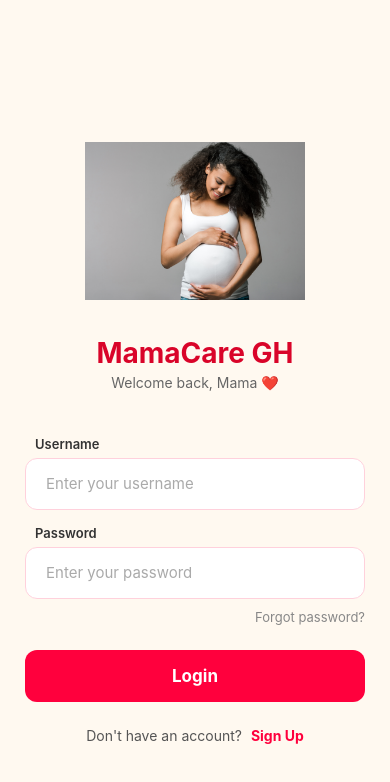
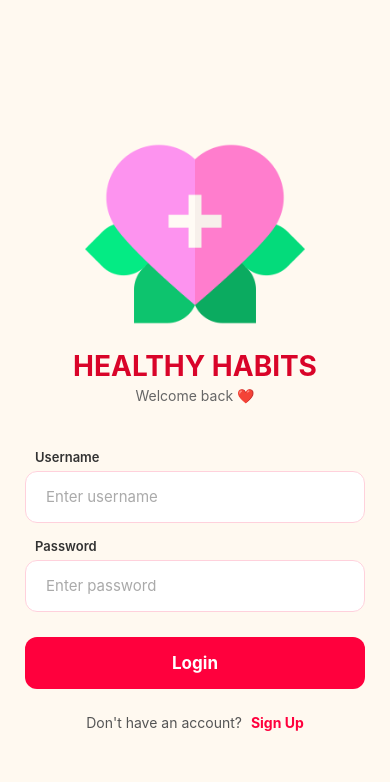
Before and after one commit to Philemon-Osae/healthyHabits, a React Native app: screen /Login in a window 390 px wide. Shown: the top 782 px of the page. Built offline with nearby package versions, Linux system fonts and the light colour scheme.

Commit message:
Update login.js

```diff
--- a/assets/components/login.js
+++ b/assets/components/login.js
@@ -9,41 +9,19 @@ export function Login({ navigation }) {
   return (
     <KeyboardAvoidingView style={styles.container} behavior={Platform.OS === 'ios' ? 'padding' : undefined}>
       <ScrollView contentContainerStyle={styles.scrollContent} showsVerticalScrollIndicator={false}>
-
         <View style={styles.logoContainer}>
-          <Image source={require('../images/pregg.png')} style={styles.logo} resizeMode="contain" />
-          <Text style={styles.appName}>MamaCare GH</Text>
-          <Text style={styles.welcome}>Welcome back, Mama ❤️</Text>
+          <Image source={require('../images/daily-health-app.png')} style={styles.logo} resizeMode="contain" />
+          <Text style={styles.appName}>HEALTHY HABITS</Text>
+          <Text style={styles.welcome}>Welcome back ❤️</Text>
         </View>
-
         <View style={styles.inputContainer}>
           <Text style={styles.label}>Username</Text>
-          <TextInput
-            style={styles.input}
-            placeholder="Enter your username"
-            placeholderTextColor={'#aaa'}
-            value={username}
-            onChangeText={setUsername}
-          />
-
+          <TextInput style={styles.input} placeholder="Enter username" placeholderTextColor={'#aaa'} value={username} onChangeText={setUsername} />
           <Text style={styles.label}>Password</Text>
-          <TextInput
-            style={styles.input}
-            placeholder="Enter your password"
-            placeholderTextColor={'#aaa'}
-            value={password}
-            onChangeText={setPassword}
-            secureTextEntry={true}
-          />
-
-          <TouchableOpacity style={styles.forgotContainer} onPress={() => navigation.navigate('ForgotPassword')}>
-            <Text style={styles.forgotText}>Forgot password?</Text>
-          </TouchableOpacity>
-
+          <TextInput style={styles.input} placeholder="Enter password" placeholderTextColor={'#aaa'} value={password} onChangeText={setPassword} secureTextEntry={true} />
           <TouchableOpacity style={styles.customBotton} onPress={() => navigation.navigate('Homepage')} activeOpacity={0.8}>
             <Text style={styles.textt}>Login</Text>
           </TouchableOpacity>
-
           <View style={styles.signupContainer}>
             <Text style={styles.signText}>Don't have an account? </Text>
             <TouchableOpacity onPress={() => navigation.navigate('Signup')}>
@@ -51,7 +29,6 @@ export function Login({ navigation }) {
             </TouchableOpacity>
           </View>
         </View>
-
       </ScrollView>
     </KeyboardAvoidingView>
   )
```
